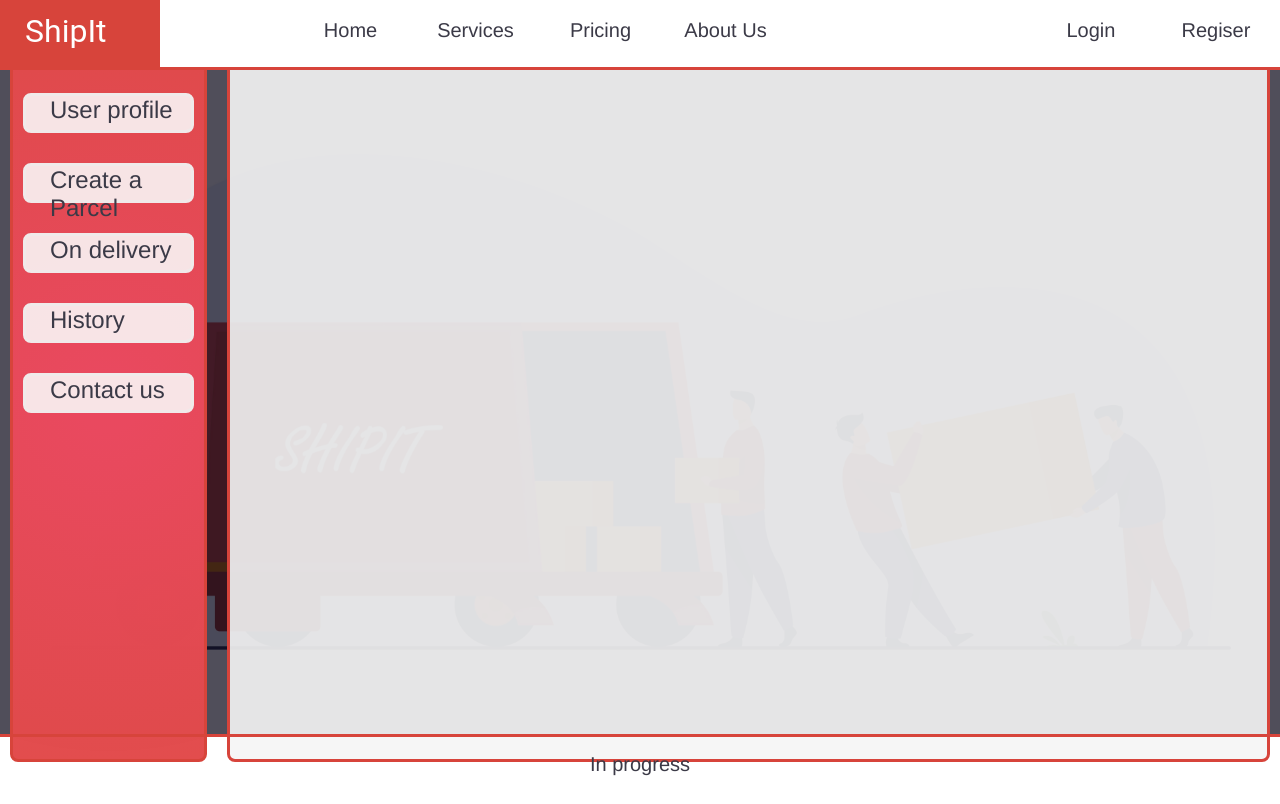
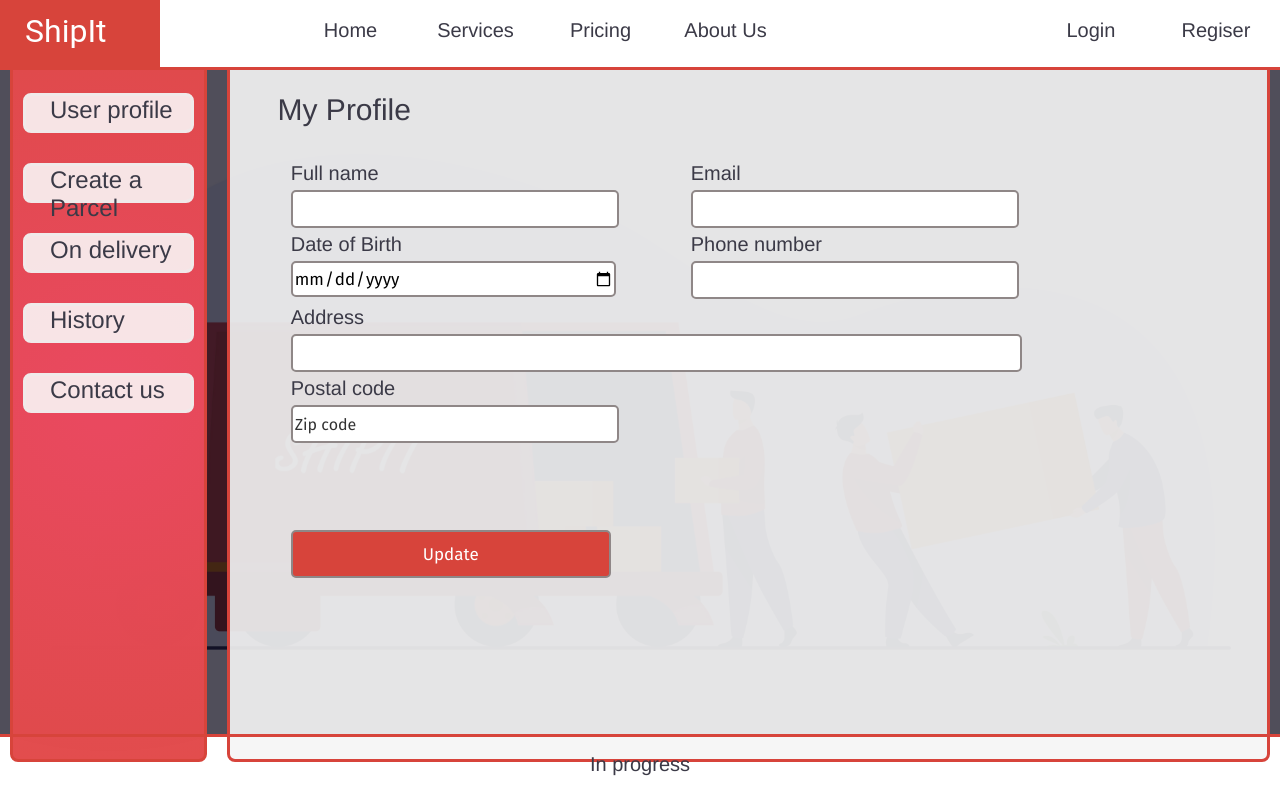
Before and after one commit to ekarkat/shipping_website, a Flask app: template web_flask/templates/account.html in a window 1280 px wide. Run offline with Flask 3, Linux system fonts and the light colour scheme; the template is opened without the code that fills it: values that come from a table or form of the project are taken from there, others are empty.

Commit message:
add user profile panel to update user information

```diff
--- a/models/user.py
+++ b/models/user.py
@@ -32,4 +32,5 @@ class User(BaseModel, Base, UserMixin):
             }
         details ={**user_details, **kwargs}
         parcel = Parcel(**details)
+        parcel.save()
         return(parcel)
--- a/web_flask/forms.py
+++ b/web_flask/forms.py
@@ -43,9 +43,37 @@ class LoginForm(FlaskForm):
     def validate_password(form, password):
         from models import storage
         user = storage.user_eamil(form.email.data)
-        if not user:
-            raise ValidationError("Email doesn't exist")
-        print(user)
-        passw = user.user_password
-        if not bycpt.check_password_hash(user.user_password, password.data):
-            raise ValidationError('Wrong password')
+        if user:
+            passw = user.user_password
+            if not bycpt.check_password_hash(user.user_password, password.data):
+                raise ValidationError('Wrong password')
+
+
+class CreateParcel(FlaskForm):
+    # Create a parcel form:
+    to_name = StringField('Reciver name', validators=[DataRequired()])
+    to_phone_number = StringField('Reciver phone number', validators=[DataRequired()])
+    to_address = StringField('Reciver address', validators=[DataRequired()])
+    to_city = StringField('Reciver city', validators=[DataRequired()])
+    parcel_weight = StringField('parcel weight')
+    parcel_comments = StringField('comments')
+    submit = SubmitField('Create')
+
+
+class UserProfile(FlaskForm):
+    # Create a parcel form:
+    full_name = StringField('Full name', validators=[DataRequired(), Length(min=3, max=60)])
+    city = StringField('City', validators=[DataRequired(), Length(min=3, max=20)])
+    address = StringField('Address', validators=[DataRequired(), Length(min=3, max=124)])
+    phone = StringField('Phone number', validators=[DataRequired(), Length(min=3, max=20)])
+    postal_code = StringField('Postal code', validators=[])
+    birth_date = DateField('Date of Birth')
+    email = StringField('Email', validators=[DataRequired(), Email(), Length(min=3, max=20)])
+    submit = SubmitField('Update')
+
+    # costum validation
+    def validate_email(self, email):
+        from models import storage
+        user = storage.user_eamil(email.data)
+        if user:
+            raise ValidationError("Email already exist")
--- a/web_flask/static/css/account.css
+++ b/web_flask/static/css/account.css
@@ -36,10 +36,6 @@
 	background: radial-gradient(circle, rgba(233,73,95,1) 8%, rgba(222,47,47,0.8519782913165266) 100%);
 }
 
-.profile_panel {
-	width: 80rem;
-	height: 45rem;
-}
 
 .side_panel div {
 	box-sizing: border-box;
@@ -69,11 +65,139 @@ div .people {
 	display: none;
 
 }
-.user_panel .profile_panel {
-	/* display: none; */
-	/* border: solid rgb(105, 99, 99); */
+.profile_panel {
+	display: flex;
+	flex-direction: column;
 }
+
+.profile_panel .profile_title {
+	border: none;
+	margin: 3rem 0 1rem 3rem;
+	font-size: 30px;
+	background-color: rgba(245, 245, 245, 0);
+	height: 3rem;
+	/* width: 5rem; */
+}
+.profile_panel form {
+	align-self: flex-start;
+	margin: 0 0 1rem 2.2rem;
+}
+.profile_panel .info1 {
+	display: flex;
+	flex-direction: column;
+
+	flex-wrap: wrap;
+	background-color: rgba(245, 245, 245, 0);
+	height: 9rem;
+	width: 50rem;
+	border: none;
+	/* border: none; */
+	/* margin: 0 8rem 0 0; */
+}
+.profile_panel .info2 {
+	display: flex;
+	flex-direction: column;
+	flex-wrap: wrap;
+	background-color: rgba(245, 245, 245, 0);
+	height: 10rem;
+	width: 50rem;
+	border: none;
+	/* border: none; */
+	/* margin: 0 8rem 0 0; */
+}
+.info2 .address {
+	width: calc(100% - 4.8rem);
+}
+.profile_panel label {
+	margin-top: 5px;
+	margin-left: 1rem;
+}
+.profile_panel input {
+	height: 2rem;
+	width: 20rem;
+	margin-left: 1rem ;
+	margin-top: 5px;
+	border: 2px solid #8f8787;
+	border-radius: 5px;
+	font-size: 17px;
+	font-family: "Fira Sans", sans-serif;
+}
+.profile_panel input:focus {
+	border: 2px solid black;
+	border-radius: 4px;
+	outline: none;
+	font-family: "Fira Sans", sans-serif;
+	font-size: 17px;
+}
+
+.profile_panel .update {
+	background-color: rgba(245, 245, 245, 0);
+	border: none;
+	margin-top: 4rem;
+	height: 5rem;
+}
+.profile_panel .submit_b {
+	height: 3rem;
+}
+
 .create_panel {
+	display: flex;
+	flex-direction: column;
+	/* justify-content: ; */
 	display: none;
+}
 
+.create_panel form {
+	display: flex;
+	flex-direction: column;
 }
+
+.create_panel input {
+	height: 2.5rem;
+	width: 15rem;
+	margin: 1rem 2rem;
+	box-sizing: border-box;
+	border: 2px solid rgb(215,68,59);
+	border-radius: 4px;
+	font-family: "Fira Sans", sans-serif;
+	font-size: 15px;
+}
+
+::placeholder {
+	color: black;
+	opacity: 0.8; /* Firefox */
+	font-size: 16px;
+	font-family: "Fira Sans", sans-serif;
+}
+
+.create_panel input:focus {
+	border: 2px solid black;
+	border-radius: 4px;
+	outline: none;
+	font-family: "Fira Sans", sans-serif;
+	font-size: 15px;
+}
+
+.submit_b {
+	/* clear: both; */
+	/* display: block; */
+	border: solid rgb(215,68,59);
+	height: 50px;
+	/* margin: 0px 15rem 5px 5px; */
+	/* float: right; */
+	padding: 5px 18px;
+	border-radius: 5px;
+	text-align: center;
+	font-size: 20px;
+	cursor: pointer;
+	width: 30vh;
+	background-color: rgb(215,68,59);
+	color: white;
+	border: 2px solid rgb(215,68,59);
+}
+
+.submit_b:hover {
+	background-color: rgb(215,68,59);
+	color: white;
+	border: 2px solid rgb(215,68,59);
+}
--- a/web_flask/templates/account.html
+++ b/web_flask/templates/account.html
@@ -1,6 +1,9 @@
 {% extends "layout.html" %}
 {% block css %}
 <link href="{{ url_for('static', filename='css/account.css') }}" rel="stylesheet" type="text/css">
+<link rel="preconnect" href="https://fonts.googleapis.com">
+<link rel="preconnect" href="https://fonts.gstatic.com" crossorigin>
+<link href="https://fonts.googleapis.com/css2?family=Fira+Sans&display=swap" rel="stylesheet">
 {% endblock css %}
 
 {% block content %}
@@ -12,8 +15,86 @@
 		<div class="history">History</div>
 		<div class="contact">Contact us</div>
 	</div>
-	<div class="profile_panel"></div>
-	<div class="create_panel"></div>
-	<div class="delivery_panel"></div>
+	<div class="profile_panel">
+		<div class="profile_title">My Profile</div>
+		<form method="post">
+			{{ user_profile.hidden_tag() }}
+			<div class="info1">
+				{{user_profile.full_name.label}}
+				{{ user_profile.full_name(placeholder=current_user.user_full_name, value=current_user.user_full_name) }}
+				{% if user_profile.full_name.errors %}
+					<div class="error"> {{user_profile.full_name.errors[0] }} </div>
+				{% endif %}
+				{{user_profile.birth_date.label}}
+				<!-- {{user_profile.birth_date(type="text", placeholder=current_user.user_birth_date, onfocus="(this.type='date')", onblur="(this.type='text')")}} -->
+				{{user_profile.birth_date(value=current_user.user_birth_date, onfocus="(this.type='date')", onblur="(this.type='text')")}}
+
+				{{user_profile.email.label}}
+				{{user_profile.email(placeholder=current_user.user_email, value=current_user.user_email)}}
+				{% if user_profile.email.errors %}
+					<div class="error"> {{user_profile.email.errors[0] }} </div>
+				{% endif %}
+				{{user_profile.phone.label}}
+				{{user_profile.phone(placeholder=current_user.user_phone_number, value=current_user.user_phone_number)}}
+				{% if user_profile.phone.errors %}
+					<div class="error"> {{user_profile.phone.errors[0] }} </div>
+				{% endif %}
+			</div>
+			<div class="info2">
+				{{user_profile.address.label}}
+				{{user_profile.address(placeholder=current_user.user_address, value=current_user.user_address, class="address")}}
+				{% if user_profile.full_name.errors %}
+					<div class="error"> {{user_profile.address.errors[0] }} </div>
+				{% endif %}
+				{{user_profile.postal_code.label}}
+				{{user_profile.postal_code(placeholder="Zip code")}}
+				{% if user_profile.postal_code.errors %}
+					<div class="error"> {{user_profile.postal_code.errors[0] }} </div>
+				{% endif %}
+			</div>
+			<div class="update">
+				{{user_profile.submit(placeholder="update", class="submit_b")}}
+			</div>
+		</form>
+	</div>
+	<div class="create_panel">
+		<form method="post">
+			{{ create_form.hidden_tag() }}
+			{{create_form.to_name(placeholder="Reciever Full name")}}
+			{% if create_form.to_name.errors %}
+				<div class="error"> {{create_form.to_name.errors[0] }} </div>
+			{% endif %}
+
+			{{create_form.to_phone_number(placeholder="Enter the reciever phone number")}}
+			{% if create_form.to_phone_number.errors %}
+				<div class="error"> {{create_form.to_phone_number.errors[0] }} </div>
+			{% endif %}
+
+			{{create_form.to_address(placeholder="Enter the reciever address")}}
+			{% if create_form.to_address.errors %}
+				<div class="error"> {{create_form.to_address.errors[0] }} </div>
+			{% endif %}
+
+			{{create_form.to_city(placeholder="Enter the reciever city")}}
+			{% if create_form.to_city.errors %}
+				<div class="error"> {{create_form.to_city.errors[0] }} </div>
+			{% endif %}
+
+			{{create_form.parcel_weight(placeholder="Enter the parcel weight")}}
+			{% if create_form.parcel_weight.errors %}
+				<div class="error"> {{create_form.parcel_weight.errors[0] }} </div>
+			{% endif %}
+
+			{{create_form.parcel_comments(placeholder="Comments")}}
+			{% if create_form.parcel_comments.errors %}
+				<div class="error"> {{create_form.parcel_comments.errors[0] }} </div>
+			{% endif %}
+
+			{{create_form.submit(placeholder="Create", class="submit_b")}}
+		</form>
+	</div>
+	<div class="delivery_panel">
+
+	</div>
 </div>
 {% endblock content %}
```
Also changed, not shown: web_flask/routes/account.py (+22 -3 lines), web_flask/static/css/home.css (+0 -16 lines), web_flask/static/css/common.css (line endings or trailing spaces).
